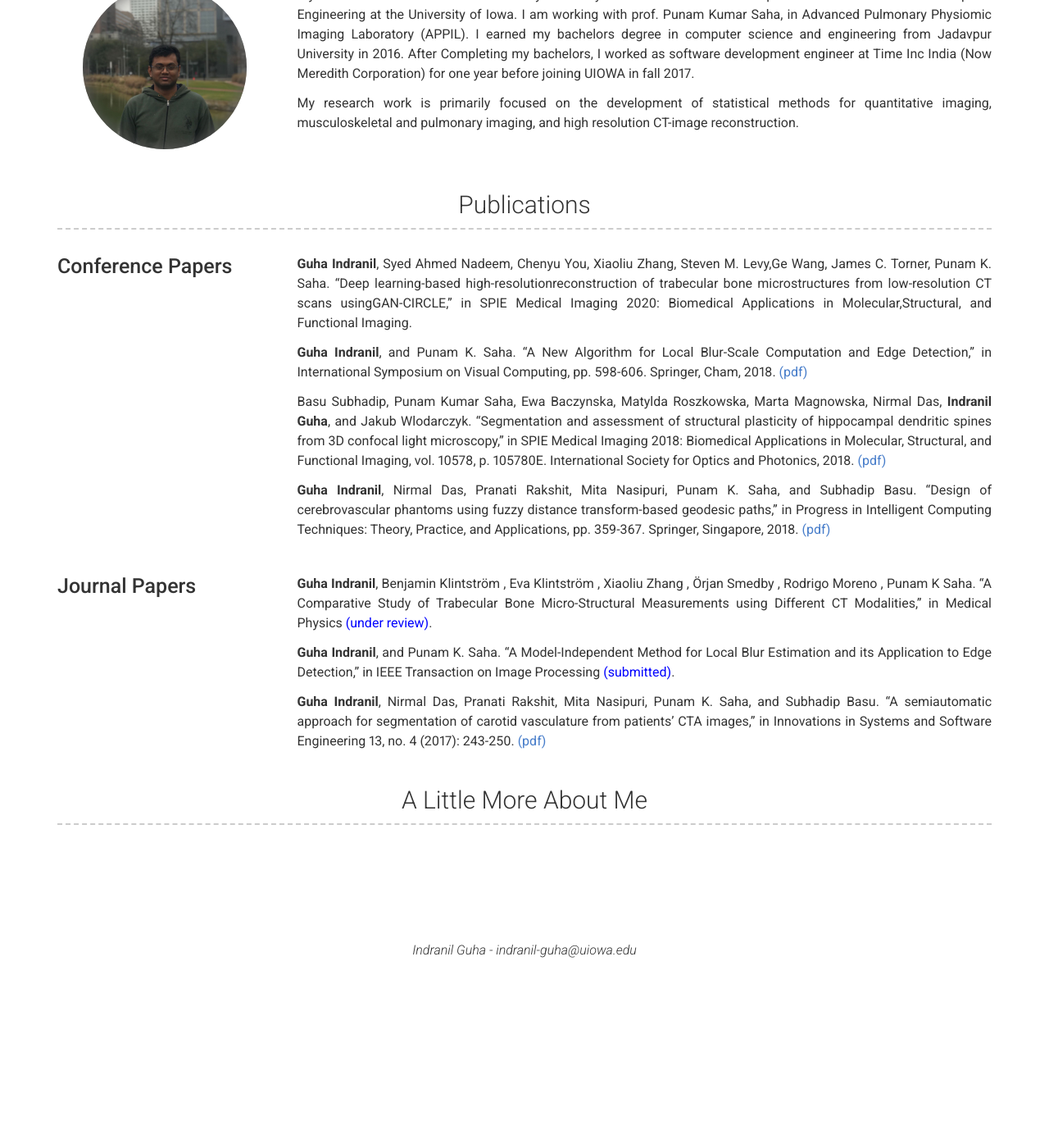
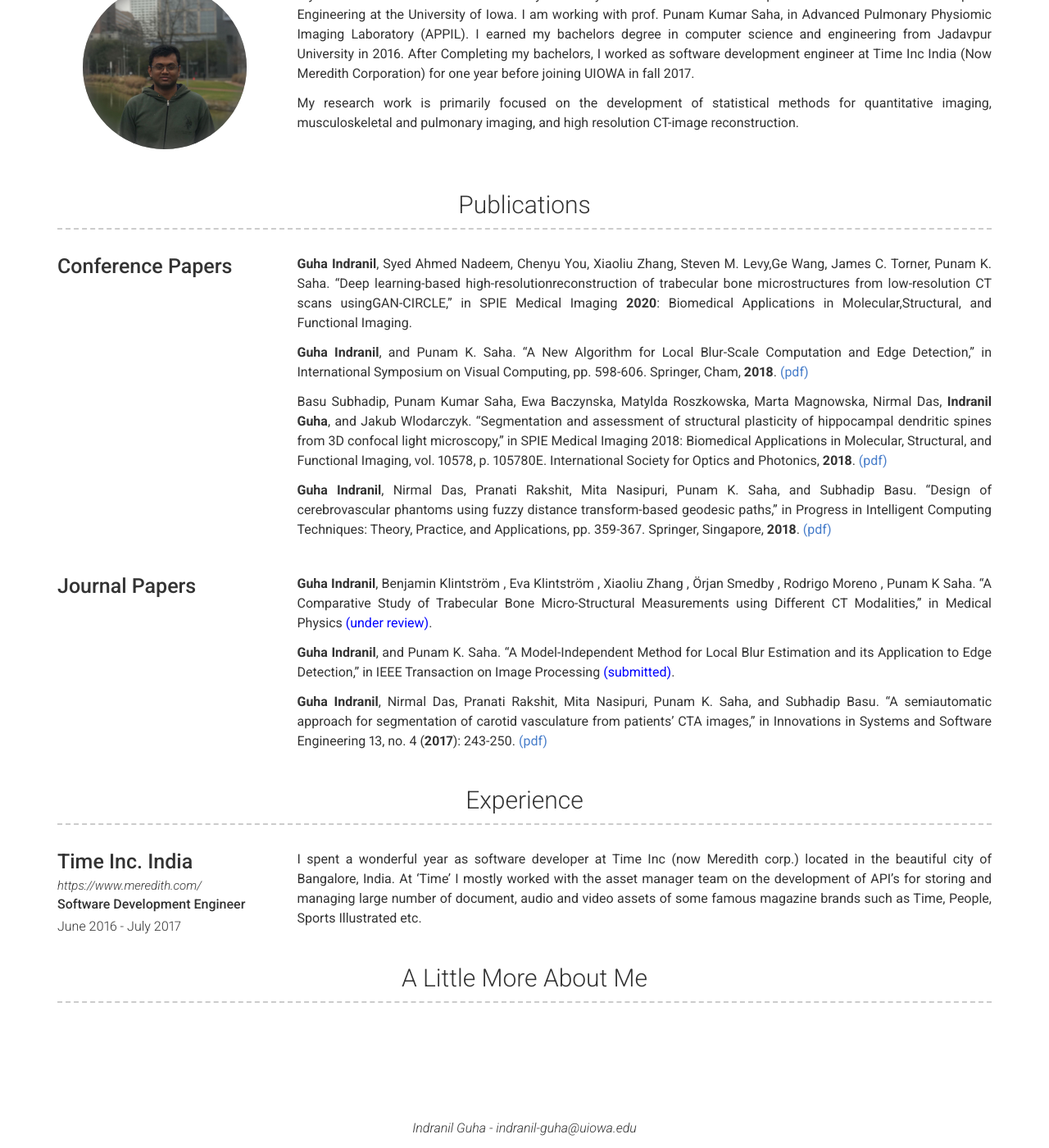
Before and after one commit to iguha94/iguha94.github.io, a Jekyll site: the page built from index.md, in a window 1280 px wide and 1400 px high, scrolled down 320 px. Shown: the whole window at 82% size. Built offline with Jekyll 4.4.1, drawn with Linux system fonts in a browser that asks for light colours; nearby versions of some CDN libraries; a style sheet for code colours, icons or effects is not loaded; before the commit the page ends 1503 px from its top, so only the background shows below that.

```diff
--- a/_data/experience.yml
+++ b/_data/experience.yml
@@ -1,9 +1,8 @@
-# - layout: left
-#   company: The Boring Company
-#   link: boringcompany.com
-#   job_title: Senior Network System Administrator
-#   dates: November 2017 - Present
-#   quote: >
-#    Solving 21st century problems by diging holes and making game changing products like the *not a flamethrower*
-#   description: | # this will include new lines to allow paragraphs
-#     Every company needs its networks properly administered and The Boring Compay is no exception. Digging holes is hard and I play my part making sure the whole company stays connected. I lead a team of 5 people and enjoy driving the company to try new technologies.
+- layout: left
+  company: Time Inc. India
+  link: https://www.meredith.com/
+  job_title: Software Development Engineer
+  dates: June 2016 - July 2017
+
+  description: | # this will include new lines to allow paragraphs
+    I spent a wonderful year as software developer at Time Inc (now Meredith corp.) located in the beautiful city of Bangalore, India. At 'Time' I mostly worked with the asset manager team on the development of API's for storing and managing large number of document, audio and video assets of some famous magazine brands such as Time, People, Sports Illustrated etc.
```
Also changed, not shown: _data/projects.yml (+5 -5 lines).
